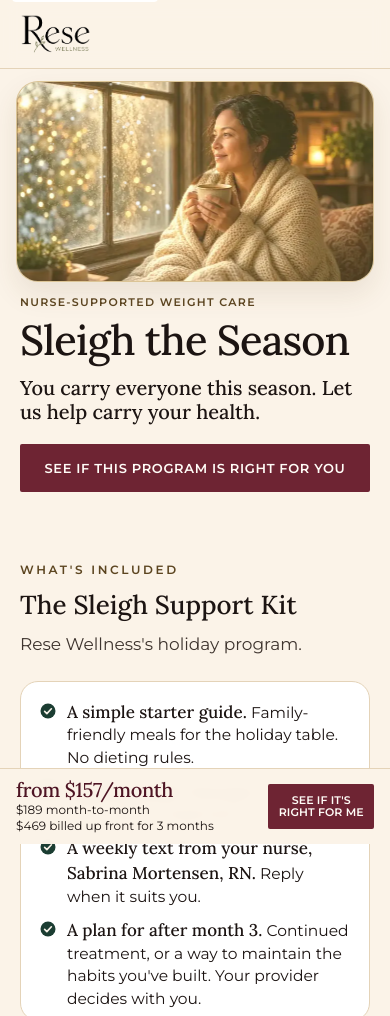
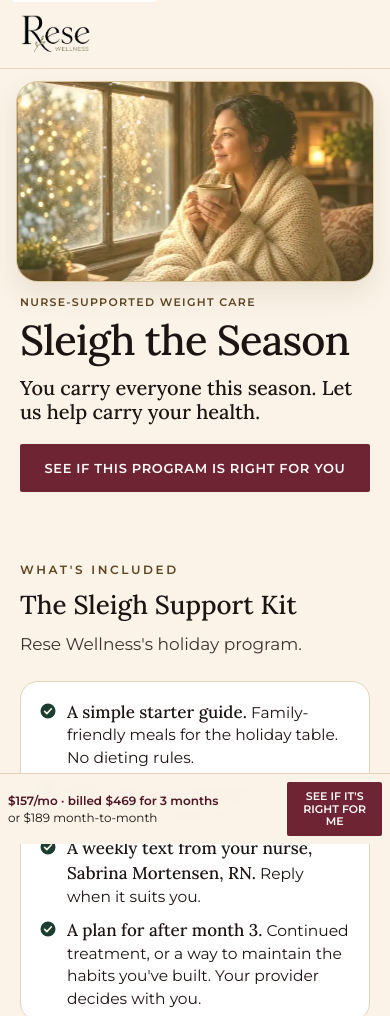
Before and after one commit to resewellness/resewellness.github.io, a plain HTML site: page sleigh-the-season/index.html in a window 390 px wide. Shown: the top 1016 px of the page. Drawn offline with Linux system fonts and the light colour scheme.

Commit message:
State tirzepatide as two price options.
The prepaid option is $157/mo, billed $469 for 3 months. The other option is $189 month-to-month. The sticky bar keeps those on two lines that fit at 360px and 390px.

Co-authored-by: resewellness <resewellness@users.noreply.github.com>

```diff
--- a/sleigh-the-season/index.html
+++ b/sleigh-the-season/index.html
@@ -5,7 +5,7 @@
 <meta charset="UTF-8">
 <meta name="viewport" content="width=device-width, initial-scale=1.0">
 <title>Sleigh the Season | Rese Wellness</title>
-<meta name="description" content="Injectable tirzepatide from $157/month ($469 billed up front for 3 months), or $189 month-to-month. Same price at every dose. The Sleigh Support Kit is included. Your card is held until you are approved.">
+<meta name="description" content="Injectable tirzepatide $157/mo, billed $469 for 3 months, or $189 month-to-month. Same price at every dose. The Sleigh Support Kit is included. Your card is held until you are approved.">
 <link rel="canonical" href="https://resewellness.com/sleigh-the-season/">
 <link rel="icon" type="image/png" href="../assets/favicon.png">
 <link rel="apple-touch-icon" href="../assets/favicon.png">
@@ -18,14 +18,14 @@
 <meta property="og:type" content="website">
 <meta property="og:site_name" content="Rese Wellness">
 <meta property="og:title" content="Sleigh the Season">
-<meta property="og:description" content="Injectable tirzepatide from $157/month ($469 billed up front for 3 months), or $189 month-to-month. Same price at every dose. The Sleigh Support Kit is included. Your card is held until you are approved.">
-<meta name="twitter:description" content="Injectable tirzepatide from $157/month ($469 billed up front for 3 months), or $189 month-to-month. Same price at every dose. The Sleigh Support Kit is included. Your card is held until you are approved.">
+<meta property="og:description" content="Injectable tirzepatide $157/mo, billed $469 for 3 months, or $189 month-to-month. Same price at every dose. The Sleigh Support Kit is included. Your card is held until you are approved.">
+<meta name="twitter:description" content="Injectable tirzepatide $157/mo, billed $469 for 3 months, or $189 month-to-month. Same price at every dose. The Sleigh Support Kit is included. Your card is held until you are approved.">
 <meta property="og:image" content="media/hero-poster.webp">
 <!--
   OFFER CONFIG
   Edit only this block. Prices on the page are filled from these values.
   Injectable tirzepatide is the same price at every dose.
-  The lead price is the 3-month prepaid rate. Month-to-month sits beside it.
+  Two options: $157/mo billed $469 for 3 months, or $189 month-to-month.
   The card is held at checkout and charged only after approval.
   It is not a Rese payment schedule.
   Both options include the Sleigh Support Kit.
@@ -33,15 +33,15 @@
 <script>
 (function () {
   var offer = {
-    fromMonth: "from $157/month",
-    monthToMonth: "$189 month-to-month",
-    upfront: "$469 billed up front for 3 months",
+    prepaid: "$157/mo · billed $469 for 3 months",
+    monthly: "or $189 month-to-month",
+    sentence: "$157/mo, billed $469 for 3 months, or $189 month-to-month",
     programMonths: 3
   };
   window.SLEIGH_OFFER = offer;
 
   window.applySleighOffer = function () {
-    var priceLine = "Injectable tirzepatide " + offer.fromMonth + " (" + offer.upfront + "), or " + offer.monthToMonth + ". Same price at every dose. The Sleigh Support Kit is included. Your card is held until you are approved.";
+    var priceLine = "Injectable tirzepatide " + offer.sentence + ". Same price at every dose. The Sleigh Support Kit is included. Your card is held until you are approved.";
     var metas = [
       document.querySelector('meta[name="description"]'),
       document.querySelector('meta[property="og:description"]'),
@@ -51,9 +51,9 @@
       if (metas[m]) metas[m].setAttribute("content", priceLine);
     }
     var map = {
-      "from-month": offer.fromMonth,
-      "month-to-month": offer.monthToMonth,
-      upfront: offer.upfront
+      prepaid: offer.prepaid,
+      monthly: offer.monthly,
+      sentence: offer.sentence
     };
     var nodes = document.querySelectorAll("[data-sleigh]");
     for (var i = 0; i < nodes.length; i++) {
@@ -171,10 +171,9 @@
   .sign{margin-top:16px;font-family:var(--serif);font-style:italic;font-size:18px;color:var(--ink)}
   .sign span{display:block;font-family:var(--sans);font-style:normal;font-size:13px;letter-spacing:.08em;text-transform:uppercase;color:var(--gold);margin-top:2px}
   .price-card{margin-top:18px;background:#fff;border:1px solid var(--line);border-radius:18px;padding:22px 20px 24px;box-shadow:0 16px 40px rgba(78,21,36,.06)}
-  .price-pair{display:grid;grid-template-columns:minmax(0,1.2fr) minmax(0,.9fr);gap:8px 18px;align-items:end}
-  .price-sale{font-family:var(--serif);font-weight:500;font-size:clamp(26px,6.4vw,44px);line-height:1.05;color:var(--cranberry-deep);letter-spacing:-.02em}
+  .price-sale{font-family:var(--serif);font-weight:500;font-size:17px;line-height:1.3;color:var(--cranberry-deep);letter-spacing:-.01em}
   .price-lead{margin-top:8px;font-size:16px;line-height:1.4;color:var(--ink);max-width:32em}
-  .price-then{margin:0;font-family:var(--serif);font-weight:500;font-size:clamp(18px,4vw,26px);line-height:1.2;color:var(--ink)}
+  .price-then{margin-top:6px;font-family:var(--serif);font-weight:500;font-size:clamp(18px,4.2vw,24px);line-height:1.25;color:var(--ink)}
   .price-choice{margin-top:14px;font-size:16px;line-height:1.45;color:var(--ink)}
   .price-save{margin-top:18px;background:var(--cream);border:1px solid var(--line);border-radius:14px;padding:14px 16px 16px}
   .price-save-kicker{font-size:13px;font-weight:600;letter-spacing:.02em;color:var(--evergreen);margin-bottom:4px}
@@ -205,14 +204,12 @@
   footer a{color:#4E1524}
   footer nav{display:flex;flex-wrap:wrap;gap:8px 16px;margin-top:14px}
   footer .safety{margin-top:0}
-  .sticky{position:fixed;left:0;right:0;bottom:0;z-index:30;background:rgba(251,243,232,.97);backdrop-filter:blur(8px);border-top:1px solid var(--line);padding:10px 16px calc(10px + env(safe-area-inset-bottom));display:flex;align-items:center;justify-content:space-between;gap:12px;transform:translateY(110%);transition:transform .35s ease}
+  .sticky{position:fixed;left:0;right:0;bottom:0;z-index:30;background:rgba(251,243,232,.97);backdrop-filter:blur(8px);border-top:1px solid var(--line);padding:8px 8px calc(8px + env(safe-area-inset-bottom));display:flex;align-items:center;justify-content:space-between;gap:8px;transform:translateY(110%);transition:transform .35s ease}
   .sticky.show{transform:none}
-  .sticky-copy{display:flex;flex-direction:column;justify-content:center;gap:2px;min-width:0;flex:1}
-  .sticky-main{font-family:var(--serif);font-weight:500;font-size:20px;line-height:1.05;color:var(--cranberry-deep);letter-spacing:-.02em}
-  .sticky-main strong{font-family:inherit;font-weight:500;font-size:inherit;color:inherit;letter-spacing:inherit}
-  .sticky-alt{font-size:12px;line-height:1.35;color:var(--ink)}
-  .sticky-alt span{display:block}
-  .sticky .btn{padding:10px 10px;min-height:44px;font-size:11px;letter-spacing:.01em;line-height:1.15;flex:0 0 auto;max-width:9.6em;text-align:center;white-space:normal}
+  .sticky-copy{display:flex;flex-direction:column;justify-content:center;gap:1px;min-width:0;flex:1}
+  .sticky-main{font-family:var(--sans);font-weight:600;font-size:12px;line-height:1.3;color:var(--cranberry-deep);letter-spacing:0;white-space:nowrap}
+  .sticky-alt{font-family:var(--sans);font-size:12px;line-height:1.3;color:var(--ink);white-space:nowrap}
+  .sticky .btn{padding:8px 8px;min-height:44px;font-size:11px;letter-spacing:0;line-height:1.15;flex:0 0 auto;width:8.6em;max-width:8.6em;text-align:center;white-space:normal}
   html.js .rv{opacity:0;transform:translateY(16px);transition:opacity .6s ease,transform .6s ease}
   html.js .rv.in{opacity:1;transform:none}
   @media (prefers-reduced-motion: reduce){
@@ -251,6 +248,7 @@
     .note img.scene{height:100%;aspect-ratio:auto;min-height:100%;object-fit:cover}
     .note .copy{padding:40px 40px 40px 36px}
     .price-card{padding:36px 40px}
+    .price-sale{font-size:32px}
     .faq summary{font-size:20px}
     .final{padding:88px 22px}
     .sticky{display:none}
@@ -322,7 +320,7 @@ fbq('track', 'PageView');
       <p class="eyebrow">Nurse-supported weight care</p>
       <h1 id="h1">Sleigh the Season</h1>
       <p class="subhead hero-warm">You carry everyone this season. Let us help carry your health.</p>
-      <p class="subhead hero-start"><span data-sleigh="from-month">from $157/month</span>. <span data-sleigh="month-to-month">$189 month-to-month</span>.</p>
+      <p class="subhead hero-start"><span data-sleigh="prepaid">$157/mo · billed $469 for 3 months</span><br><span data-sleigh="monthly">or $189 month-to-month</span></p>
       <a class="btn" href="https://start.resewellness.com/weight-loss/questionnaire">See if this program is right for you</a>
     </div>
   </section>
@@ -491,14 +489,9 @@ fbq('track', 'PageView');
       <h2 class="big rv" id="pricing">What you pay</h2>
       <p class="lede rv">Rese Wellness. Telehealth from Queen Creek, AZ.</p>
       <div class="price-card rv">
-        <div class="price-pair">
-          <div>
-            <p class="price-sale"><span data-sleigh="from-month">from $157/month</span></p>
-            <p class="price-lead">3 months prepaid</p>
-          </div>
-          <p class="price-then"><span data-sleigh="month-to-month">$189 month-to-month</span></p>
-        </div>
-        <p class="price-choice"><span data-sleigh="upfront">$469 billed up front for 3 months</span>. Same price at every dose.</p>
+        <p class="price-sale"><span data-sleigh="prepaid">$157/mo · billed $469 for 3 months</span></p>
+        <p class="price-then"><span data-sleigh="monthly">or $189 month-to-month</span></p>
+        <p class="price-choice">Same price at every dose.</p>
         <p class="price-regular">Both include the Sleigh Support Kit: a weekly text from your nurse and a simple starter guide.</p>
         <p>Your card is held at checkout and charged only once you are approved. If not, you are not charged.</p>
         <p class="fine">HSA/FSA cards accepted. This is self-pay. We do not bill insurance.</p>
@@ -544,7 +537,7 @@ fbq('track', 'PageView');
         </details>
         <details>
           <summary>What does the program cost?</summary>
-          <p>Injectable tirzepatide is <span data-sleigh="from-month">from $157/month</span> (<span data-sleigh="upfront">$469 billed up front for 3 months</span>), or <span data-sleigh="month-to-month">$189 month-to-month</span>. Same price at every dose. Both include the Sleigh Support Kit. The card is only charged once you are approved.</p>
+          <p>Injectable tirzepatide is <span data-sleigh="sentence">$157/mo, billed $469 for 3 months, or $189 month-to-month</span>. Same price at every dose. Both include the Sleigh Support Kit. The card is only charged once you are approved.</p>
         </details>
         <details>
           <summary>What happens after 3 months?</summary>
@@ -585,8 +578,8 @@ fbq('track', 'PageView');
 
 <div class="sticky show" id="stickyCta">
   <span class="sticky-copy">
-    <span class="sticky-main"><strong><span data-sleigh="from-month">from $157/month</span></strong></span>
-    <span class="sticky-alt"><span data-sleigh="month-to-month">$189 month-to-month</span><span data-sleigh="upfront">$469 billed up front for 3 months</span></span>
+    <span class="sticky-main"><span data-sleigh="prepaid">$157/mo · billed $469 for 3 months</span></span>
+    <span class="sticky-alt"><span data-sleigh="monthly">or $189 month-to-month</span></span>
   </span>
   <a class="btn" href="https://start.resewellness.com/weight-loss/questionnaire">See if it's right for me</a>
 </div>
```
Also changed, not shown: faq/index.html (+2 -2 lines), firstresponders/index.html (+4 -4 lines), getstarted/index.html (+2 -2 lines), index.html (+5 -5 lines), weightmanagement/index.html (+7 -7 lines).
